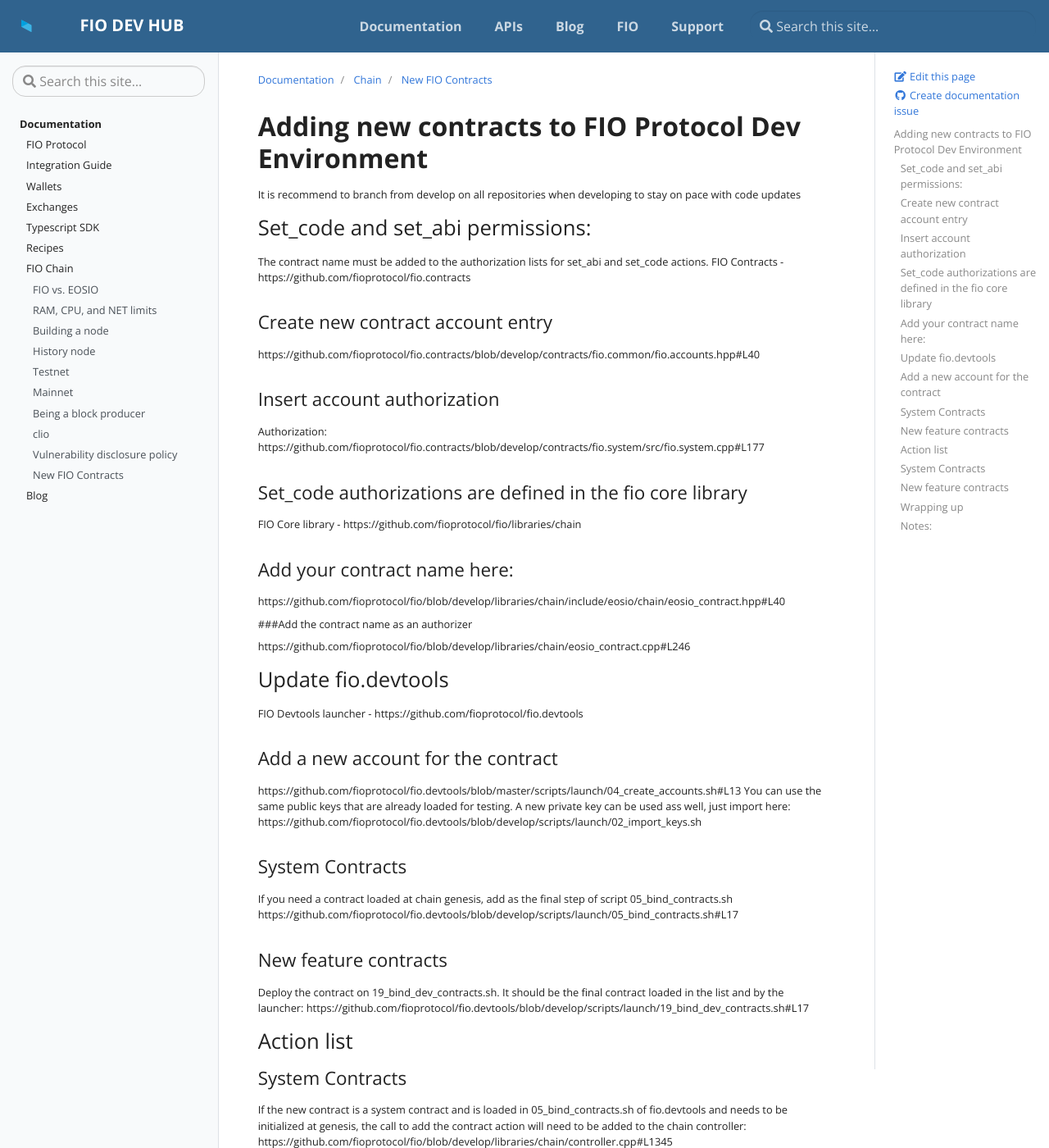
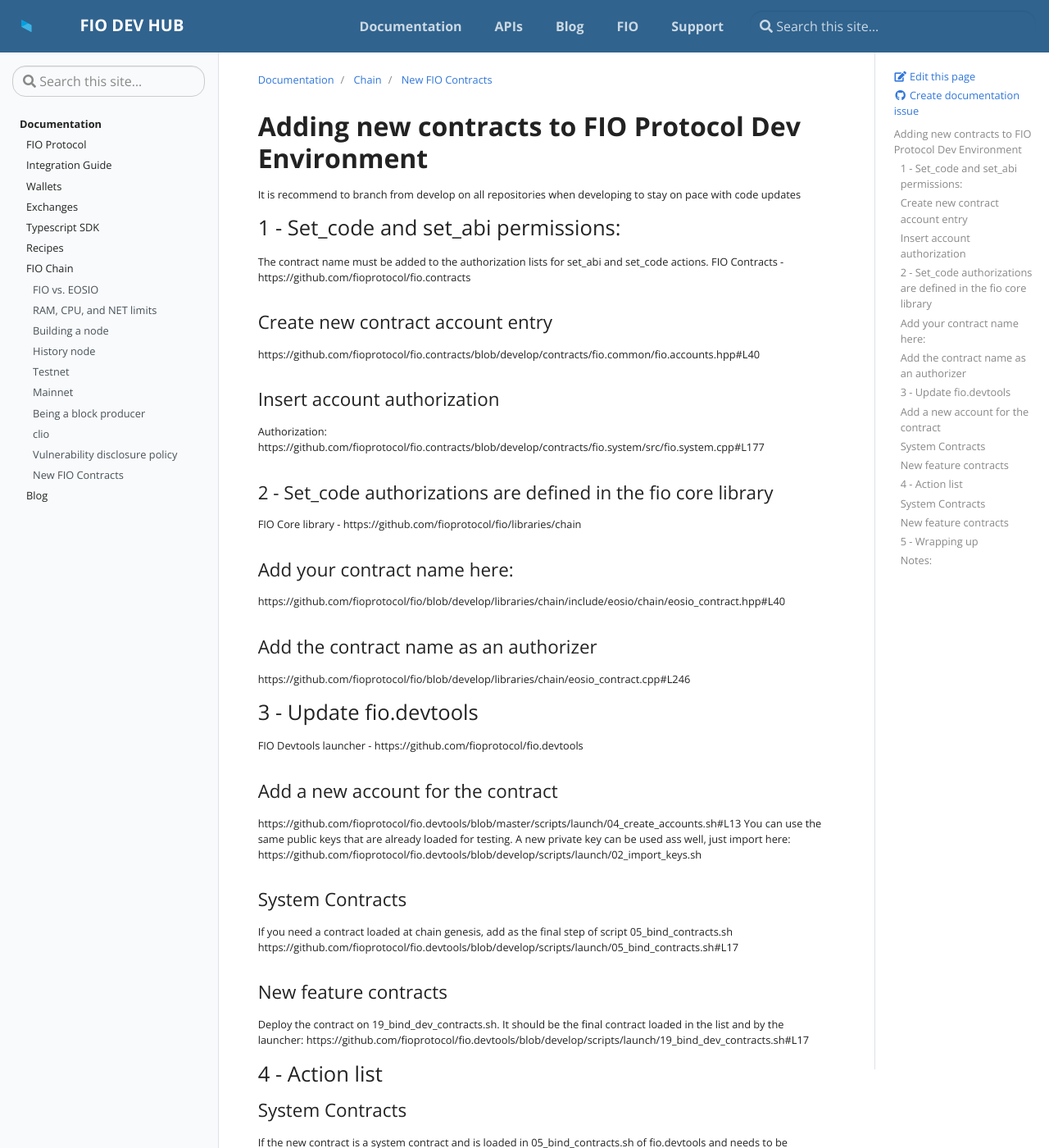
Before and after one commit to fioprotocol/fio-devhub, a Jekyll site: the page built from _docs/chain/newcontracts.md, in a window 1280 px wide and 1400 px high. Shown: the whole window at 82% size. Built offline with Jekyll 4.4.1, drawn with Linux system fonts in a browser that asks for light colours; some of the changed text lies outside the part shown.

Commit message:
Update newcontracts.md

```diff
--- a/_docs/chain/newcontracts.md
+++ b/_docs/chain/newcontracts.md
@@ -7,7 +7,7 @@ description: Information about adding new FIO contracts to the development envir
 
 It is recommend to branch from develop on all repositories when developing to stay on pace with code updates
 
-## Set_code and set_abi permissions:
+## 1 - Set_code and set_abi permissions:
 
 The contract name must be added to the authorization lists for set_abi and set_code actions.
 FIO Contracts - https://github.com/fioprotocol/fio.contracts
@@ -19,7 +19,7 @@ https://github.com/fioprotocol/fio.contracts/blob/develop/contracts/fio.common/f
 Authorization: https://github.com/fioprotocol/fio.contracts/blob/develop/contracts/fio.system/src/fio.system.cpp#L177
 
 
-### Set_code authorizations are defined in the fio core library
+### 2 - Set_code authorizations are defined in the fio core library
 
 FIO Core library - https://github.com/fioprotocol/fio/libraries/chain
 
@@ -27,11 +27,11 @@ FIO Core library - https://github.com/fioprotocol/fio/libraries/chain
 
 https://github.com/fioprotocol/fio/blob/develop/libraries/chain/include/eosio/chain/eosio_contract.hpp#L40
 
-###Add the contract name as an authorizer
+### Add the contract name as an authorizer
 
 https://github.com/fioprotocol/fio/blob/develop/libraries/chain/eosio_contract.cpp#L246
 
-## Update fio.devtools
+## 3 - Update fio.devtools
 
 FIO Devtools launcher - https://github.com/fioprotocol/fio.devtools
 
@@ -51,7 +51,7 @@ Deploy the contract on 19_bind_dev_contracts.sh. It should be the final contract
 https://github.com/fioprotocol/fio.devtools/blob/develop/scripts/launch/19_bind_dev_contracts.sh#L17
 
 
-##  Action list
+## 4 - Action list
 
 ### System Contracts
 If the new contract is a system contract and is loaded in 05_bind_contracts.sh of fio.devtools and needs to be initialized at genesis, the call to add the contract action will need to be added to the chain controller:
@@ -61,7 +61,7 @@ https://github.com/fioprotocol/fio/blob/develop/libraries/chain/controller.cpp#L
 Simply call addaction for the new contract action (can be called before or after contract has been loaded.)
 https://github.com/fioprotocol/fio.devtools/blob/develop/scripts/launch/12_add_actions.sh#L54
 
-## Wrapping up
+## 5 - Wrapping up
 
 Rebuild the FIO blockchain with scripts/fio_build.sh, and install with fio_install.sh
 
```
